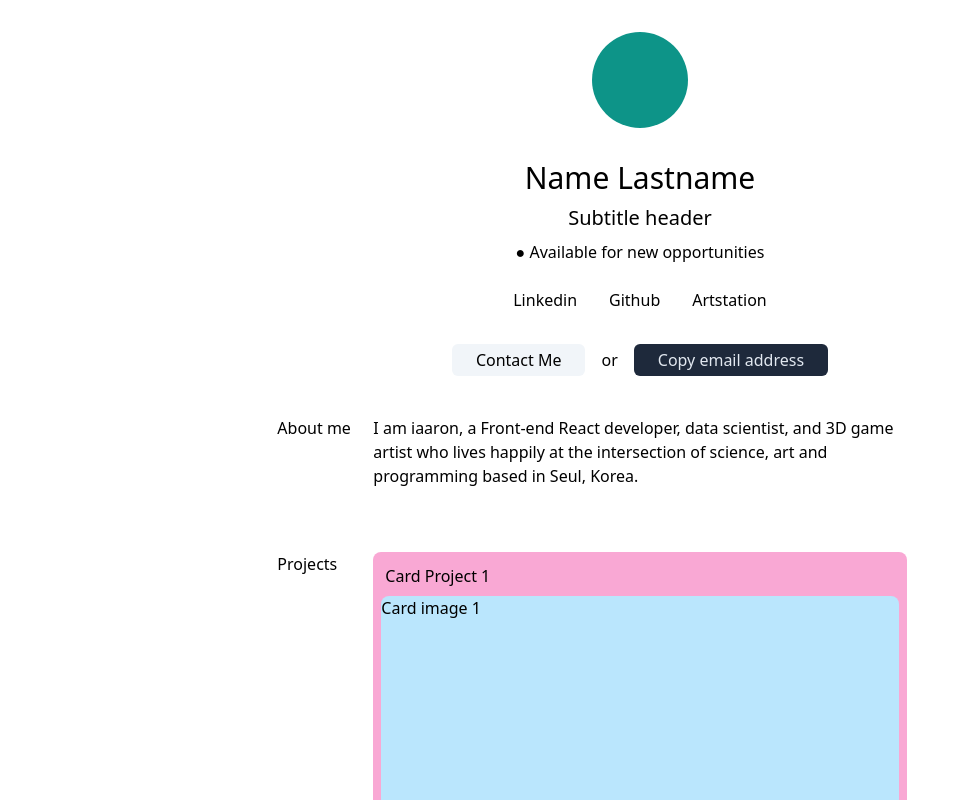
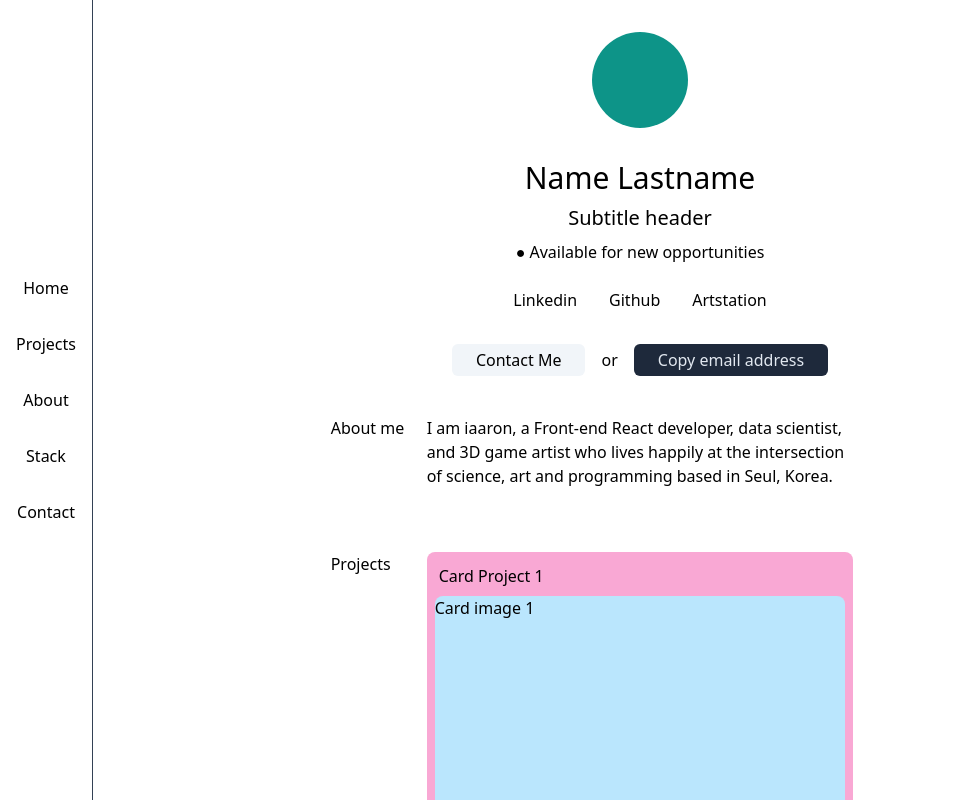
Before and after one commit to iaaron-xyz/iaaron-xyz.github.io, a React (Vite) app: page / in a window 1280 px wide. Shown: the top 800 px of the page, without its empty margins (0-953 px from the left). Built offline with nearby package versions, Linux system fonts and the light colour scheme.

Commit message:
create left navbar

```diff
--- a/src/App.jsx
+++ b/src/App.jsx
@@ -1,9 +1,11 @@
 import Homepage from "./components/Homepage";
 import "./App.css";
+import Navbar from "./components/Navbar";
 
 function App() {
   return (
     <main className='flex flex-col items-center dark:bg-slate-800 dark:text-slate-100'>
+      <Navbar />
       <Homepage />
     </main>
   );
--- a/src/components/Homepage.jsx
+++ b/src/components/Homepage.jsx
@@ -4,7 +4,7 @@ import Footer from "./Footer";
 
 const Homepage = () => {
   return (
-    <div className='w-5/12 flex flex-col items-center'>
+    <div className='w-4/12 flex flex-col items-center'>
       <HomeHeader />
       <SocialLinks />
       <ContactMail />
--- /dev/null
+++ b/src/components/Navbar.jsx
@@ -0,0 +1,17 @@
+const Navbar = () => {
+  return (
+    <div className='fixed h-full border-r border-slate-700 left-0'>
+      <div className='flex h-full'>
+        <ul className='[&>li]:my-4 [&>li]:px-4 flex flex-col items-center justify-center'>
+          <li>Home</li>
+          <li>Projects</li>
+          <li>About</li>
+          <li>Stack</li>
+          <li>Contact</li>
+        </ul>
+      </div>
+    </div>
+  );
+};
+
+export default Navbar;
```
